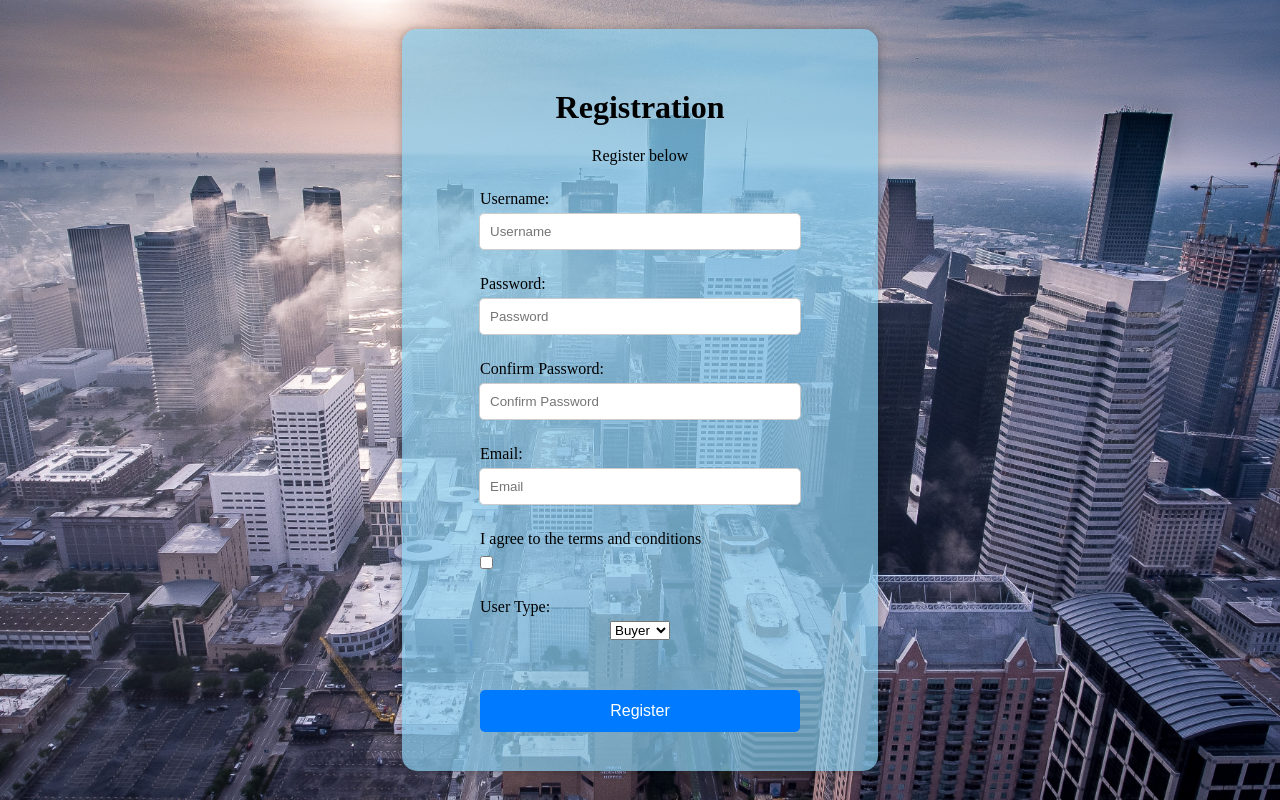
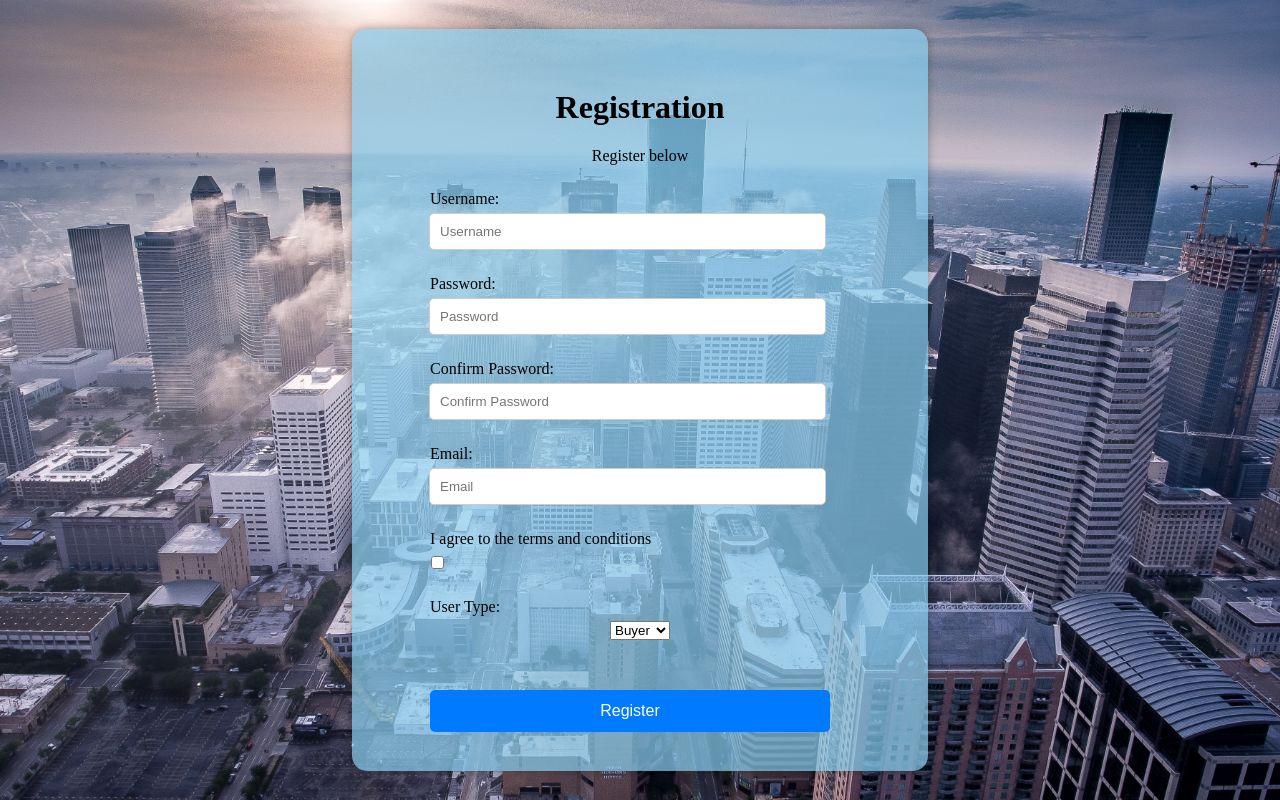
Before and after one commit to taiboucodes/FrontEnders-SQL-PropertyHub, a PHP site: page /registration.php in a window 1280 px wide. Run offline with PHP 8.4, Linux system fonts and the light colour scheme.

Commit message:
Add files via upload

```diff
--- /dev/null
+++ b/registration.css
@@ -0,0 +1,68 @@
+body {
+    background-image: url('background.png');
+    background-size: cover;
+    background-position: center;
+    margin: 0;
+    padding: 0;
+    display: flex;
+    align-items: center;
+    justify-content: center;
+    min-height: 100vh;
+}
+h2, h1 {
+    text-align: center;
+}
+.login-container {
+    background: rgba(137, 207, 240, 0.7);
+    padding: 3%;
+    max-width: 500px;
+    border-radius: 15px;
+    box-shadow: 0 0 10px rgba(0, 0, 0, 0.3);
+    width: 100%;
+}
+form {
+    display: flex;
+    flex-direction: column;
+}
+.input-group {
+    margin-bottom: 25px;
+    text-align: center;
+    position: relative;
+}
+.input-group label {
+    display: block;
+    text-align: left;
+    margin-bottom: 5px;
+    margin-left: 40px;
+}
+input[type="text"], input[type="email"], input[type="password"] {
+    width: 75%;
+    padding: 10px;
+    border: 1px solid #ccc;
+    border-radius: 5px;
+    margin-right: 25px;
+}
+input[type="submit"] {
+    padding: 12px 20px; /* Adjust padding to change button size */
+    width: 80%;
+    margin-left: 40px;
+    border: none;
+    background-color: #007bff;
+    color: white;
+    border-radius: 5px;
+    cursor: pointer;
+    font-size: 16px; /* Change font size */
+}
+input[type="submit"]:hover {
+    background-color: #0056b3;
+}
+input[type="submit"], button {
+    width: 80%;
+}
+input[type="checkbox"] {
+    margin-right: 410px; /* Adjust margin as needed for spacing */
+}
+.login-link {
+    text-align: center;
+    margin-bottom: 10px;
+}
--- a/registration.php
+++ b/registration.php
@@ -55,7 +55,7 @@ $conn->close();
 <html>
 <head>
     <title>Registration</title>
-    <link rel="stylesheet" href="style.css">
+    <link rel="stylesheet" href="registration.css">
     <script>
         function toggleSecretPassword() {
             var userType = document.getElementById("user_type").value;
```
